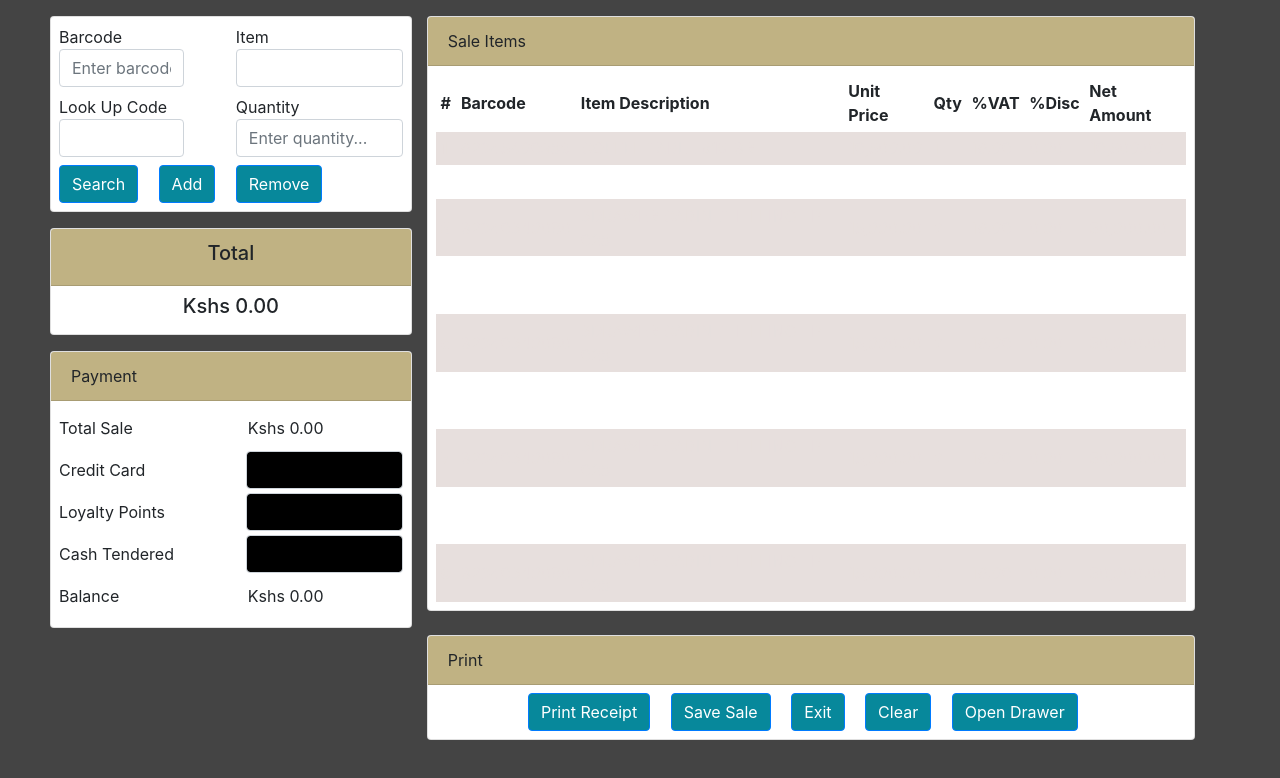
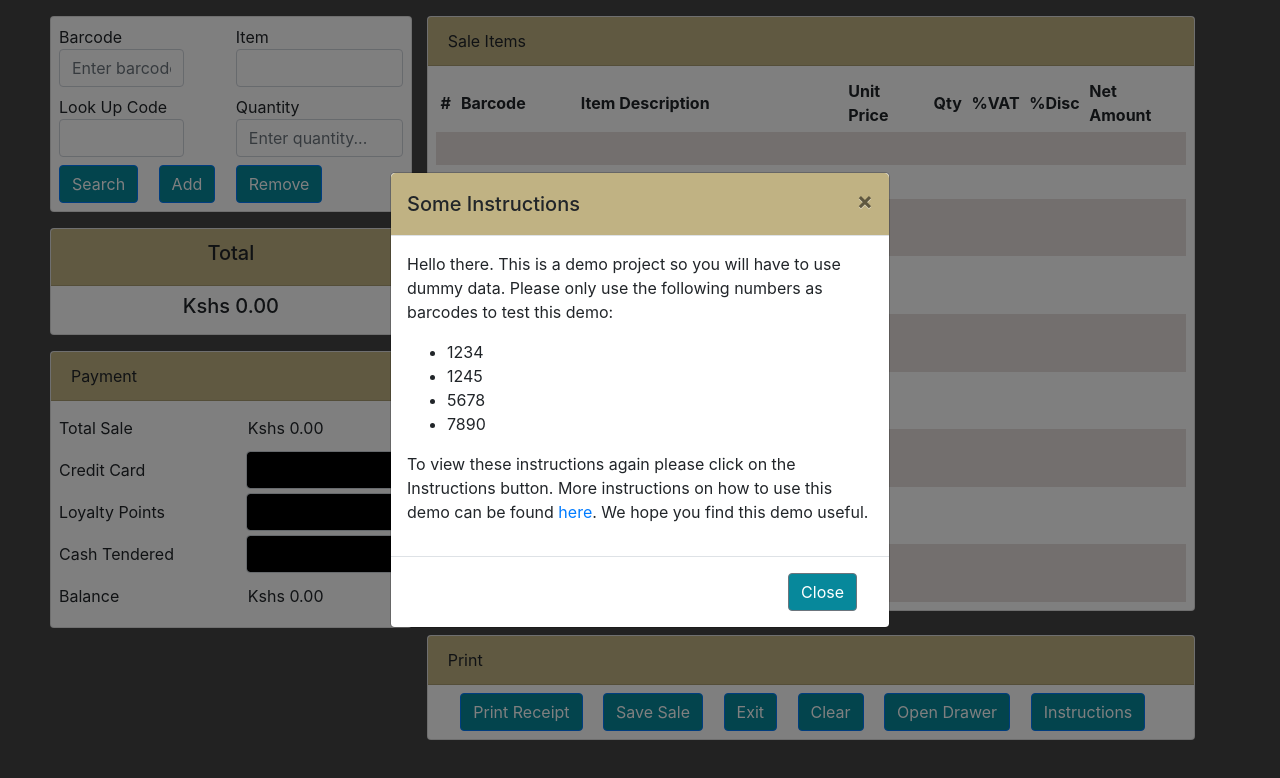
Before and after one commit to Wandonium/WebPos, a website: page index.html in a window 1280 px wide. Drawn offline with nearby package versions, Linux system fonts and the light colour scheme; a web font is replaced by a local one.

Commit message:
add instructions modal to make it more user-friendly

```diff
--- a/index.html
+++ b/index.html
@@ -1,5 +1,6 @@
 <!DOCTYPE html>
 <html lang="en">
+
 <head>
     <meta charset="UTF-8" />
     <title>Web POS</title>
@@ -7,8 +8,44 @@
     <link rel="stylesheet" href="https://stackpath.bootstrapcdn.com/bootstrap/4.3.1/css/bootstrap.min.css" integrity="sha384-ggOyR0iXCbMQv3Xipma34MD+dH/1fQ784/j6cY/iJTQUOhcWr7x9JvoRxT2MZw1T" crossorigin="anonymous">
     <link href="https://fonts.googleapis.com/css?family=Cedarville+Cursive&display=swap" rel="stylesheet">
     <link rel="stylesheet" href="main.css">
+    <script src="https://ajax.googleapis.com/ajax/libs/jquery/1.12.0/jquery.min.js"></script>
+    <script src="http://maxcdn.bootstrapcdn.com/bootstrap/3.3.6/js/bootstrap.min.js"></script>
+    <script>
+        $(document).ready(function() {
+            $("#instructions").modal('show');
+        });
+    </script>
 </head>
+
 <body>
+    <!-- Modal -->
+    <div class="modal fade" id="instructions" tabindex="-1" role="dialog" aria-labelledby="exampleModalCenterTitle" aria-hidden="true">
+        <div class="modal-dialog modal-dialog-centered" role="document">
+            <div class="modal-content">
+                <div class="modal-header">
+                    <h5 class="modal-title" id="exampleModalLongTitle">Some Instructions</h5>
+                    <button type="button" class="close" data-dismiss="modal" aria-label="Close">
+                <span aria-hidden="true">&times;</span>
+            </button>
+                </div>
+                <div class="modal-body">
+                    <p>Hello there. This is a demo project so you will have to use dummy data. Please only use the following numbers as barcodes to test this demo:
+                    </p>
+                    <ul>
+                        <li>1234</li>
+                        <li>1245</li>
+                        <li>5678</li>
+                        <li>7890</li>
+                    </ul>
+                    <p>To view these instructions again please click on the Instructions button. More instructions on how to use this demo can be found
+                        <a href="https://github.com/Wandonium/WebPos" target="_blank">here</a>. We hope you find this demo useful.</p>
+                </div>
+                <div class="modal-footer">
+                    <button type="button" class="btn btn-secondary" data-dismiss="modal">Close</button>
+                </div>
+            </div>
+        </div>
+    </div>
     <div class="container">
         <div class="row no-pad">
             <div class="col-4">
@@ -70,7 +107,7 @@
                                                                         <div class="form-group row">
                                                                             <label for="barcode" class="col-sm-6 col-form-label">Barcode:</label>
                                                                             <div class="col-sm-6">
-                                                                            <input type="text" readonly class="form-control-plaintext" id="modalBarcode" value="Kshs 0.00"/>
+                                                                                <input type="text" readonly class="form-control-plaintext" id="modalBarcode" value="Kshs 0.00" />
                                                                             </div>
                                                                         </div>
                                                                         <div class="form-group row">
@@ -290,6 +327,7 @@
                         <button class="btn btn-primary">Exit</button>
                         <button onclick="clearItems()" class="btn btn-primary">Clear</button>
                         <button onclick="openDrawer()" class="btn btn-primary">Open Drawer</button>
+                        <button onclick="viewInstructions()" class="btn btn-primary">Instructions</button>
                     </div>
 
                     <!-- Modal -->
@@ -348,4 +386,5 @@
 <script src="https://cdnjs.cloudflare.com/ajax/libs/popper.js/1.14.7/umd/popper.min.js" integrity="sha384-UO2eT0CpHqdSJQ6hJty5KVphtPhzWj9WO1clHTMGa3JDZwrnQq4sF86dIHNDz0W1" crossorigin="anonymous"></script>
 <script src="https://stackpath.bootstrapcdn.com/bootstrap/4.3.1/js/bootstrap.min.js" integrity="sha384-JjSmVgyd0p3pXB1rRibZUAYoIIy6OrQ6VrjIEaFf/nJGzIxFDsf4x0xIM+B07jRM" crossorigin="anonymous"></script>
 <script src="script.js"></script>
+
 </html>
--- a/script.js
+++ b/script.js
@@ -1,5 +1,4 @@
-var data = [
-  {
+var data = [{
         barcode: 7890,
         lookup: "#3445CB2",
         item: "Coffee Table 815-3R",
@@ -74,6 +73,7 @@ function addItem() {
 var tbody = document.getElementById("tbody");
 var oddRows = document.querySelectorAll(".table-striped tbody tr:nth-of-type(2n+1)");
 var evenRows = document.querySelectorAll(".table-striped tbody tr:nth-of-type(2n)");
+
 function tableClear() {
     oddRows.forEach((element) => {
         element.style.backgroundColor = "#E7DFDD";
@@ -86,7 +86,7 @@ tableClear();
 
 
 function openDrawer() {
-  if(cash === 0) {
+    if (cash === 0) {
         alert("Error! Cash Tendered is Kshs 0.00");
     } else {
         document.getElementById("t-sale").value = "Kshs " + grandTotal.toFixed(2);
@@ -97,12 +97,16 @@ function openDrawer() {
     }
 }
 
+function viewInstructions() {
+    $('#instructions').modal('show');
+}
+
 function searchItem() {
     var barcode = document.getElementById("bcode").value;
-  if(barcode) {
+    if (barcode) {
         var item = null;
         data.forEach((element) => {
-      if(element.barcode == barcode) {
+            if (element.barcode == barcode) {
                 item = element;
             }
         })
@@ -118,7 +122,7 @@ function searchItem() {
     }
 }
 
-function clearItems(){
+function clearItems() {
     tableRow = 1;
     evenRowIndex = 0;
     oddRowIndex = 0;
@@ -134,23 +138,23 @@ function clearItems(){
 }
 
 function removeItem() {
-  if((tableRow % 2) === 0) {
-    oddRows[oddRowIndex-1].style.color="#E7DFDD";
+    if ((tableRow % 2) === 0) {
+        oddRows[oddRowIndex - 1].style.color = "#E7DFDD";
         var barcode = barcodeArray.pop();
         var item = null;
         data.forEach((element) => {
-      if(element.barcode == barcode) {
+            if (element.barcode == barcode) {
                 item = element;
             }
         })
         grandTotal = grandTotal - item.total;
         oddRowIndex = oddRowIndex - 1;
     } else {
-    evenRows[evenRowIndex-1].style.color = "white";
+        evenRows[evenRowIndex - 1].style.color = "white";
         var barcode = barcodeArray.pop();
         var item = null;
         data.forEach((element) => {
-      if(element.barcode == barcode) {
+            if (element.barcode == barcode) {
                 item = element;
             }
         })
@@ -162,16 +166,16 @@ function removeItem() {
     totalSale.value = "Kshs " + grandTotal.toFixed(2);
 }
 
-function calculateBalance(event){
+function calculateBalance(event) {
     var keycode;
     if (window.event)
         keycode = window.event.keyCode;
     else if (e)
         keycode = e.which;
 
-  if(keycode === 13) {
+    if (keycode === 13) {
         cash = document.getElementById("cash-tendered").value;
-    if(cash < grandTotal) {
+        if (cash < grandTotal) {
             alert("Error! Cash tendered is less than total sale!");
         } else {
             balance = cash - grandTotal;
@@ -185,14 +189,14 @@ function calculateBalance(event){
     }
 }
 
-function keyListener(event){
+function keyListener(event) {
     var keycode;
     if (window.event)
         keycode = window.event.keyCode;
     else if (e)
         keycode = e.which;
 
-  if(keycode === 13) {
+    if (keycode === 13) {
         tableManuvre();
     }
 }
@@ -203,16 +207,16 @@ function tableManuvre() {
     var lookup = document.getElementById("icode");
     var quantity = document.getElementById("qty").value;
     document.getElementById("qty").value = "";
-  if(tableRow < 10) {
-    for(var i = 0; i < data.length; i++) {
-      if(data[i].barcode == barcode) {
-        if(quantity != 0){
+    if (tableRow < 10) {
+        for (var i = 0; i < data.length; i++) {
+            if (data[i].barcode == barcode) {
+                if (quantity != 0) {
                     data[i].quantity = quantity;
                 } else {
                     data[i].quantity = 1;
                 }
 
-        if((tableRow % 2) === 0) {
+                if ((tableRow % 2) === 0) {
                     evenRows[evenRowIndex].style.color = "black";
                     var cells = evenRows[evenRowIndex].getElementsByTagName("td");
                     cells[0].innerHTML = data[i].barcode;
@@ -229,7 +233,7 @@ function tableManuvre() {
                     lookup.value = data[i].lookup;
                     barcodeArray.push(data[i].barcode);
                 } else {
-          oddRows[oddRowIndex].style.color="black";
+                    oddRows[oddRowIndex].style.color = "black";
                     var cells = oddRows[oddRowIndex].getElementsByTagName("td");
                     cells[0].innerHTML = data[i].barcode;
                     cells[1].innerHTML = data[i].item;
```
Lines whose indentation alone changed are shown as unchanged.
